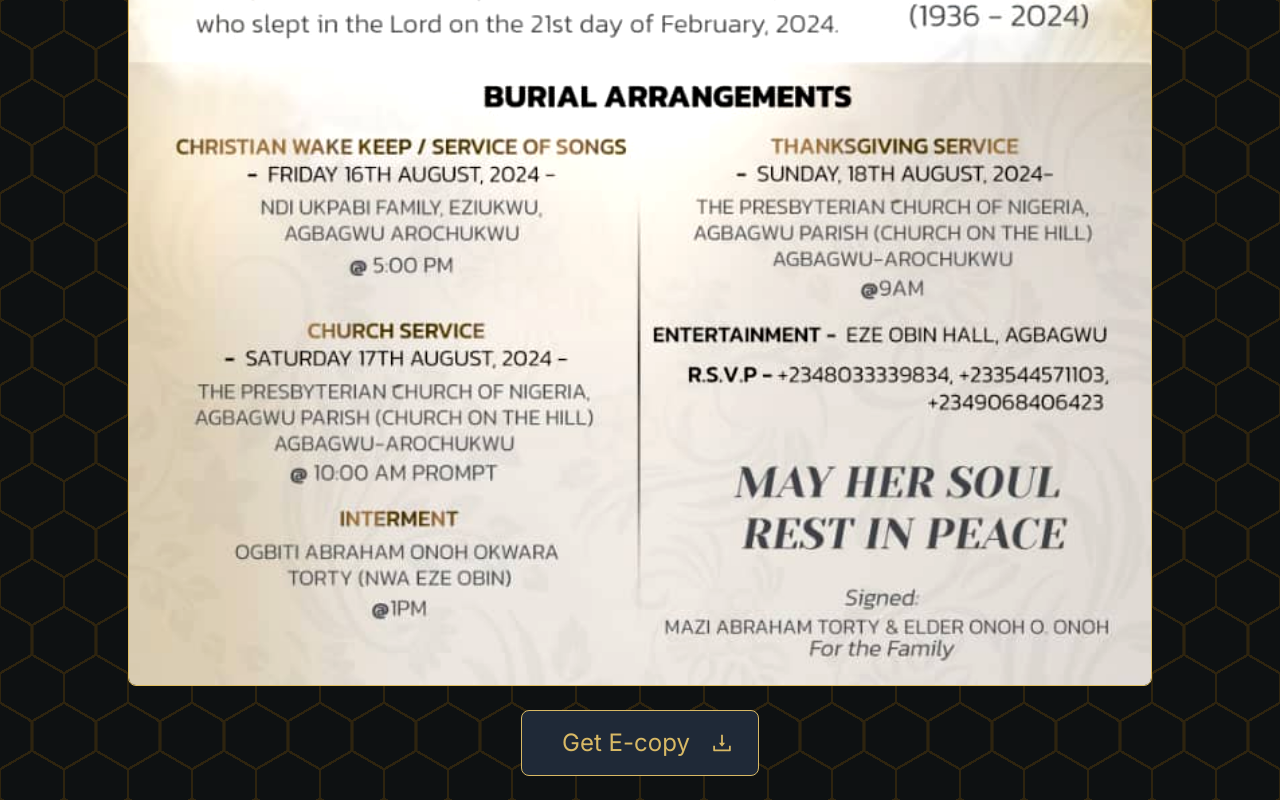
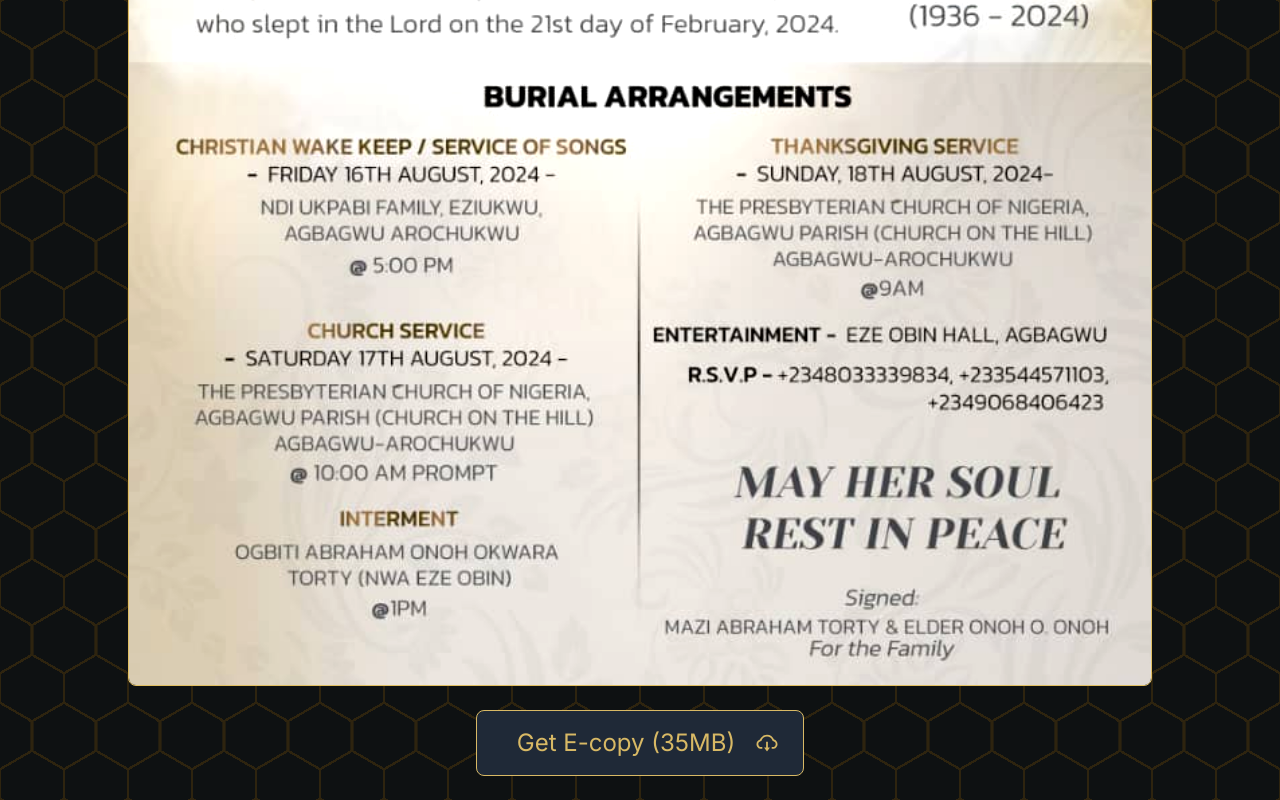
Before and after one commit to tengine8000/princess-ugo-onoh-burial-program, a Next.js app: page / in a window 1280 px wide. Shown: the part 896-1696 px from the top of the page. Built offline with nearby package versions, Linux system fonts and the light colour scheme.

Commit message:
Minor cleanup

```diff
--- a/src/app/page.js
+++ b/src/app/page.js
@@ -4,12 +4,7 @@ import Image from "next/image";
 import UgoOnoh from "./images/Ugo_Onoh_Poster.jpeg";
 import { useRef, useState } from "react";
 import { getTimeRemaining } from "@/utils/utils";
-import {
-  AiOutlineHome,
-  AiOutlineCloudDownload,
-  AiOutlineDownload,
-  AiOutlineUser,
-} from "react-icons/ai";
+import { AiOutlineCloudDownload } from "react-icons/ai";
 
 export default function Home() {
   const downloadLink =
@@ -77,7 +72,7 @@ export default function Home() {
                     href={`//${downloadLink}`}
                     download
                   >
-                    Get E-copy
+                    Get E-copy (35MB)
                   </a>
                 ) : (
                   <a href="#">E-copy coming soon...</a>
@@ -85,7 +80,7 @@ export default function Home() {
               </button>
             </p>
             <span>
-              <AiOutlineDownload />
+              <AiOutlineCloudDownload />
             </span>
           </div>
         </div>
```
